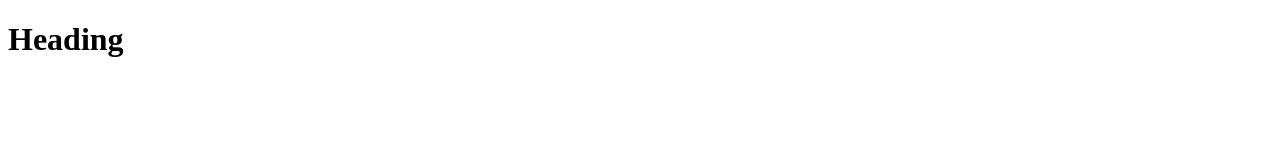
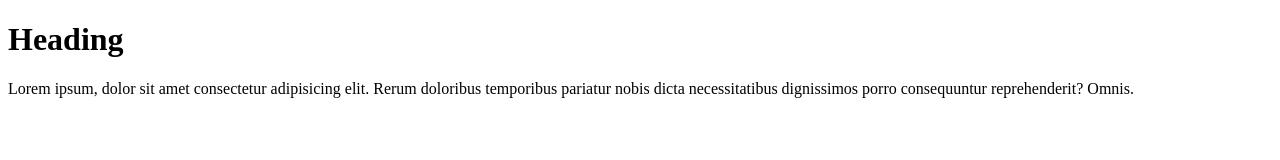
Before and after one commit to developernurhuda/second-js, a plain HTML site: page index.html in a window 1280 px wide. Drawn offline with Linux system fonts and the light colour scheme.

Commit message:
new file add

```diff
--- a/index.html
+++ b/index.html
@@ -9,6 +9,7 @@
 </head>
 <body>
     <h1> Heading </h1>
+    <p>Lorem ipsum, dolor sit amet consectetur adipisicing elit. Rerum doloribus temporibus pariatur nobis dicta necessitatibus dignissimos porro consequuntur reprehenderit? Omnis.</p>
 
     <script src="main.js"></script>
 </body>
```
